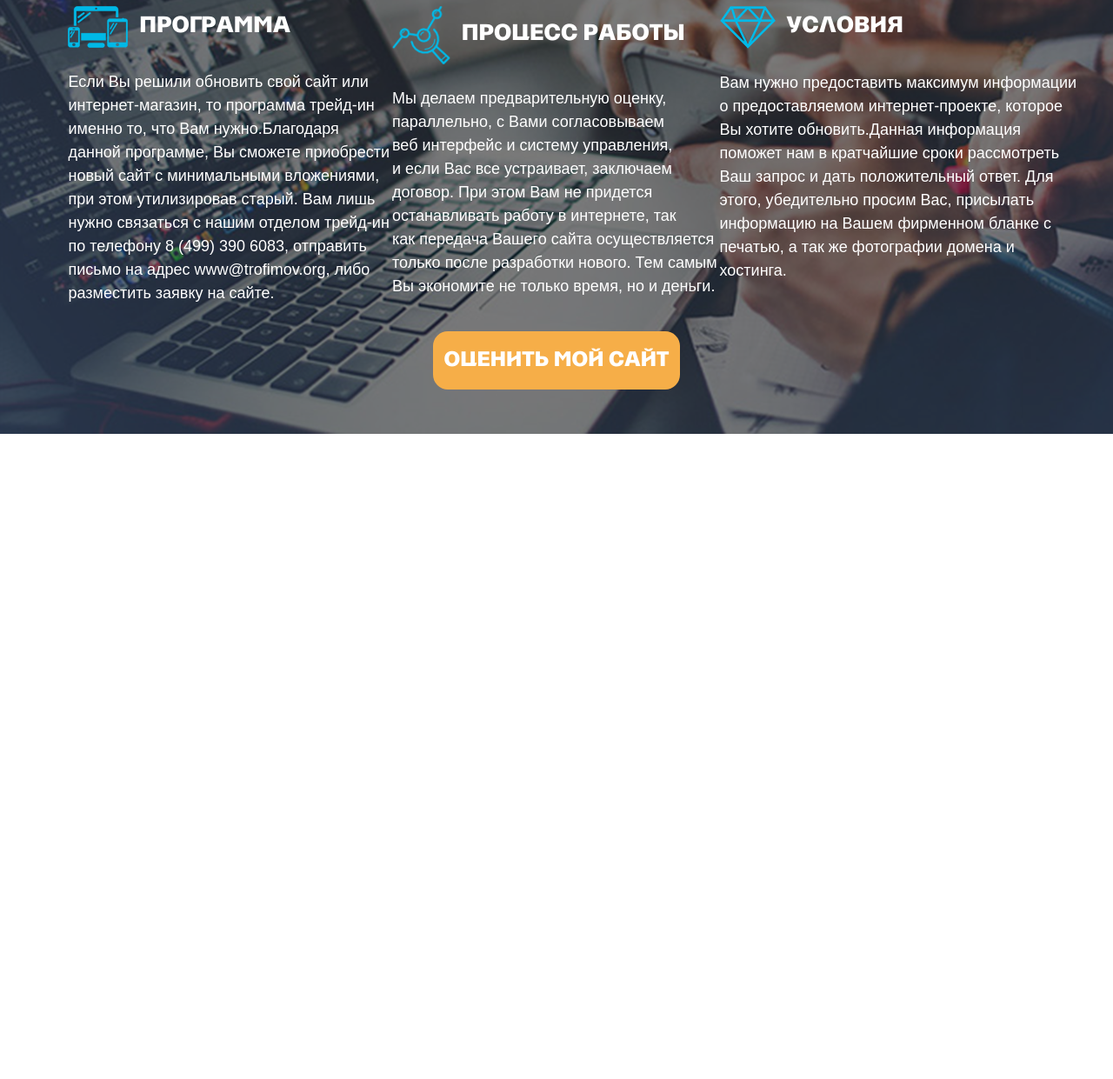
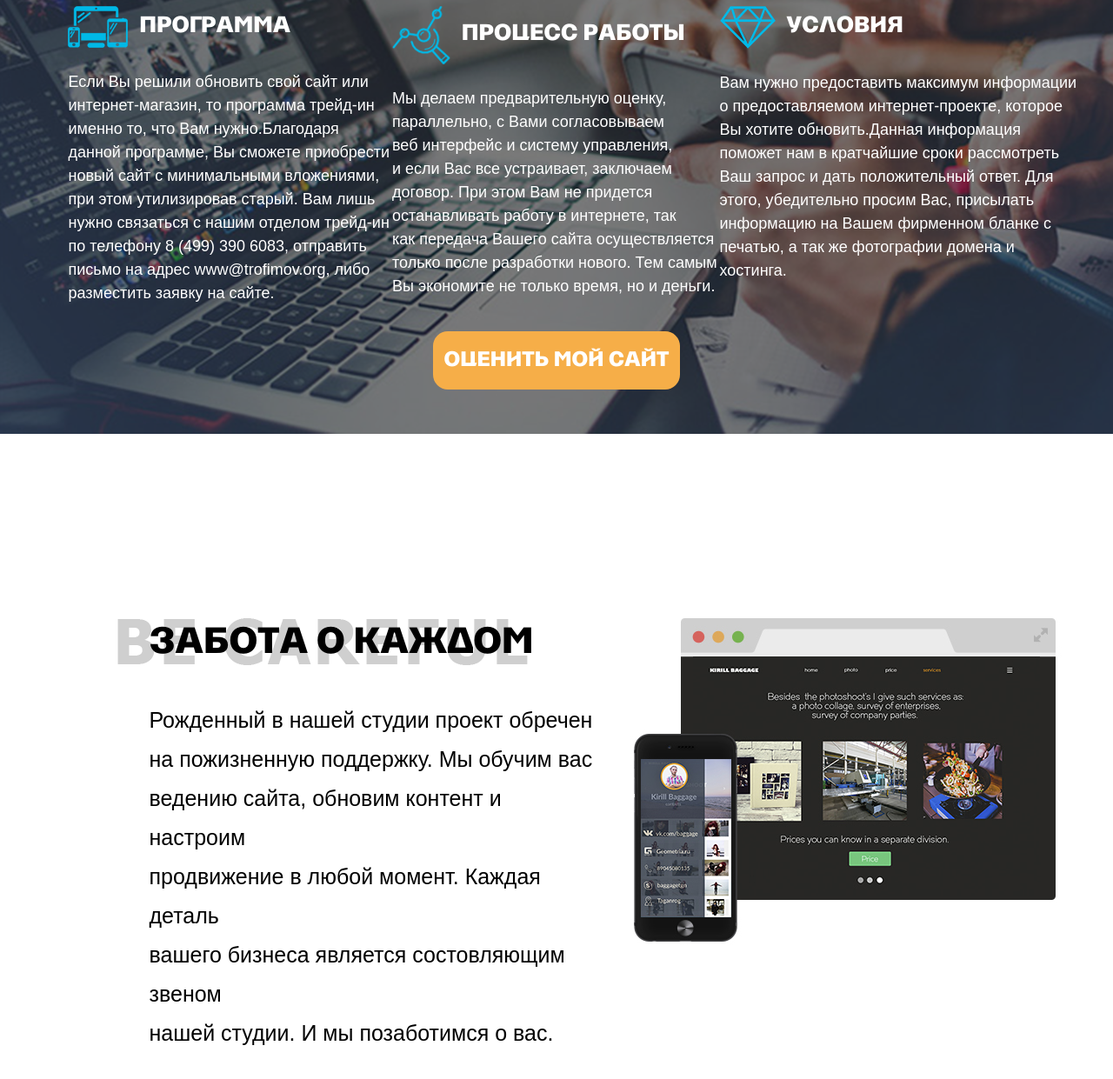
Before and after one commit to liahrothstein/LenaSIntermediateProject, a plain HTML site: page Dmitry/index.html in a window 1280 px wide. Shown: the part 5831-7072 px from the top of the page at 87% size. Before the commit the page ends 6330 px from the top, so only its background shows below. Drawn offline with Linux system fonts and the light colour scheme.

Commit message:
Care of Everyone was completed

```diff
--- a/Dmitry/index.html
+++ b/Dmitry/index.html
@@ -251,5 +251,21 @@
                 <button>ОЦЕНИТЬ МОЙ САЙТ</button>
             </div>
         </div>
+        <div class="careOfEveryone">
+            <div class="container">
+                <div class="main">
+                    <div class="header">ЗАБОТА О КАЖДОМ</div>
+                    <div class="text">
+                        Рожденный в нашей студии проект обречен<br>
+                        на пожизненную поддержку. Мы обучим вас<br>
+                        ведению сайта, обновим контент и настроим<br>
+                        продвижение в любой момент. Каждая деталь<br>
+                        вашего бизнеса является состовляющим звеном<br>
+                        нашей студии. И мы позаботимся о вас.<br>
+                    </div>
+                </div>
+                <div class="gadgets"></div>
+            </div>
+        </div>
     </body>
 </html>
--- a/Dmitry/style.css
+++ b/Dmitry/style.css
@@ -498,3 +498,34 @@ div.trade-in div.button button{
 div.trade-in div.button button:hover{
     background-color: #00b9e7;
 }
+
+/* Care of Everyone */
+
+div.careOfEveryone{
+    background: url(./careOfEveryone/background.png) no-repeat;
+}
+div.careOfEveryone div.container{
+    height: 760px;
+    padding-left: 13.4vw;
+    display: flex;
+    justify-content: space-between;
+}
+div.careOfEveryone div.container div.gadgets{
+    background: url(./careOfEveryone/gadgets.png) no-repeat 0% 50%;
+    width: 50vw;
+}
+div.careOfEveryone div.container div.main{
+    display: flex;
+    flex-direction: column;
+}
+div.careOfEveryone div.container div.main div.header{
+    margin-top: 218px;
+    font-family: Parangon530C;
+    font-size: 42px;
+}
+div.careOfEveryone div.container div.main div.text{
+    margin-top: 40px;
+    font-family: Arial, Helvetica, sans-serif;
+    font-size: 25px;
+    line-height: 45px;
+}
```
Also changed, not shown: Dmitry/careOfEveryone/background.png (added), Dmitry/careOfEveryone/gadgets.png (added).
